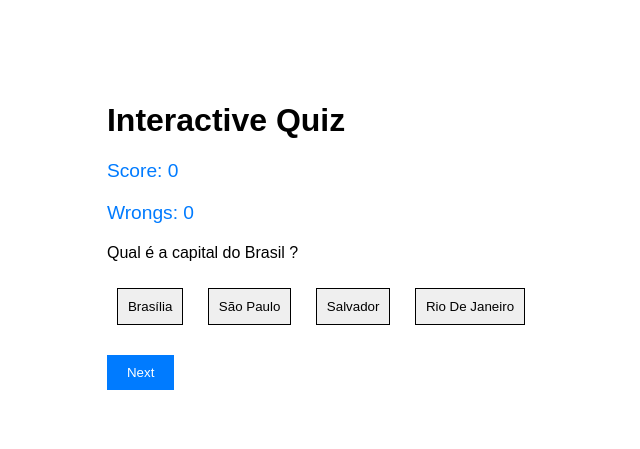
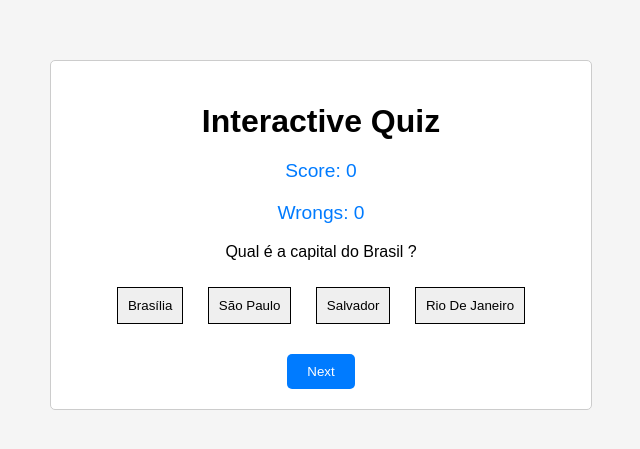
Before and after one commit to Felliepe/Quiz-HTML-CSS-Javascript, a plain HTML site: page index.html in a window 1280 px wide. Shown: the part 165-614 px from the top of the page, without its empty margins (319-959 px from the left). Drawn offline with Linux system fonts and the light colour scheme.

Commit message:
Update styles.css

```diff
--- a/styles.css
+++ b/styles.css
@@ -6,15 +6,16 @@ body {
   justify-content: center;
   align-items: center;
   height: 100vh;
-    background-color: f5f5f5;
+  background-color: #f5f5f5;
 }
 
-  .quiz-container {
+#quiz-container {
   text-align: center;
-    box-sizing: 0px 0px 5px 2px rgba(0, 0, 0, 0.1);
   padding: 20px;
   background-color: #fff;
   width: 500px;
+  border: 1px solid #ccc;
+  border-radius: 5px;
 }
 
 .choice {
@@ -22,10 +23,11 @@ body {
   border: 1px solid #000;
   padding: 10px;
   cursor: pointer;
+  transition: background-color 0.3s;
 }
 
 .choice:hover {
-    background-color: #666363;
+  background-color: #f0f0f0;
 }
 
 #next {
@@ -35,11 +37,15 @@ body {
   background-color: #007bff;
   color: #fff;
   cursor: pointer;
+  border-radius: 5px;
 }
 
-  #score,
-  #wrong {
+#score, #wrong {
   font-size: 1.2rem;
   color: #007bff;
   margin-top: 20px;
 }
+
+h1 {
+  margin-bottom: 10px;
+}
```
Lines whose indentation alone changed are shown as unchanged.
